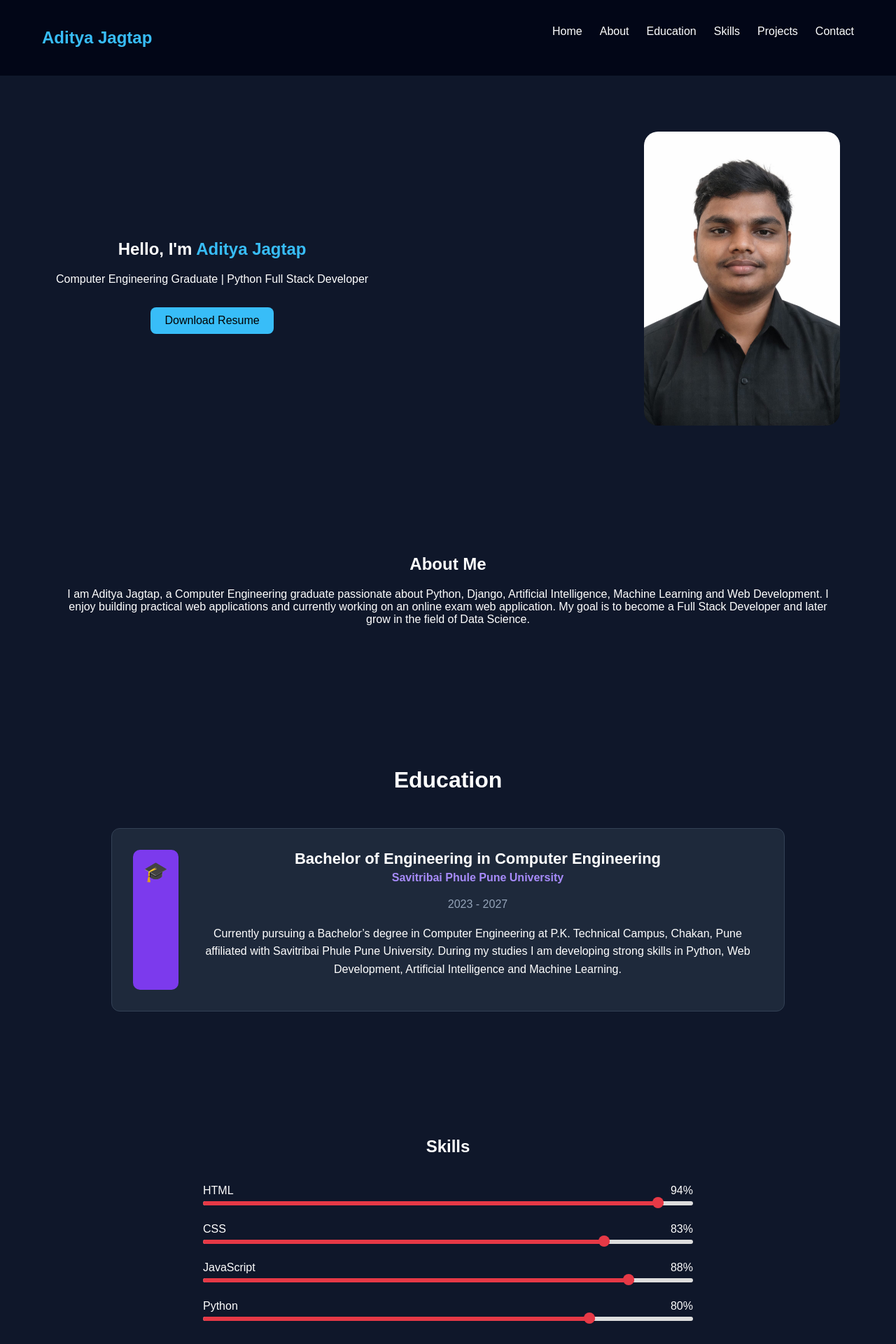
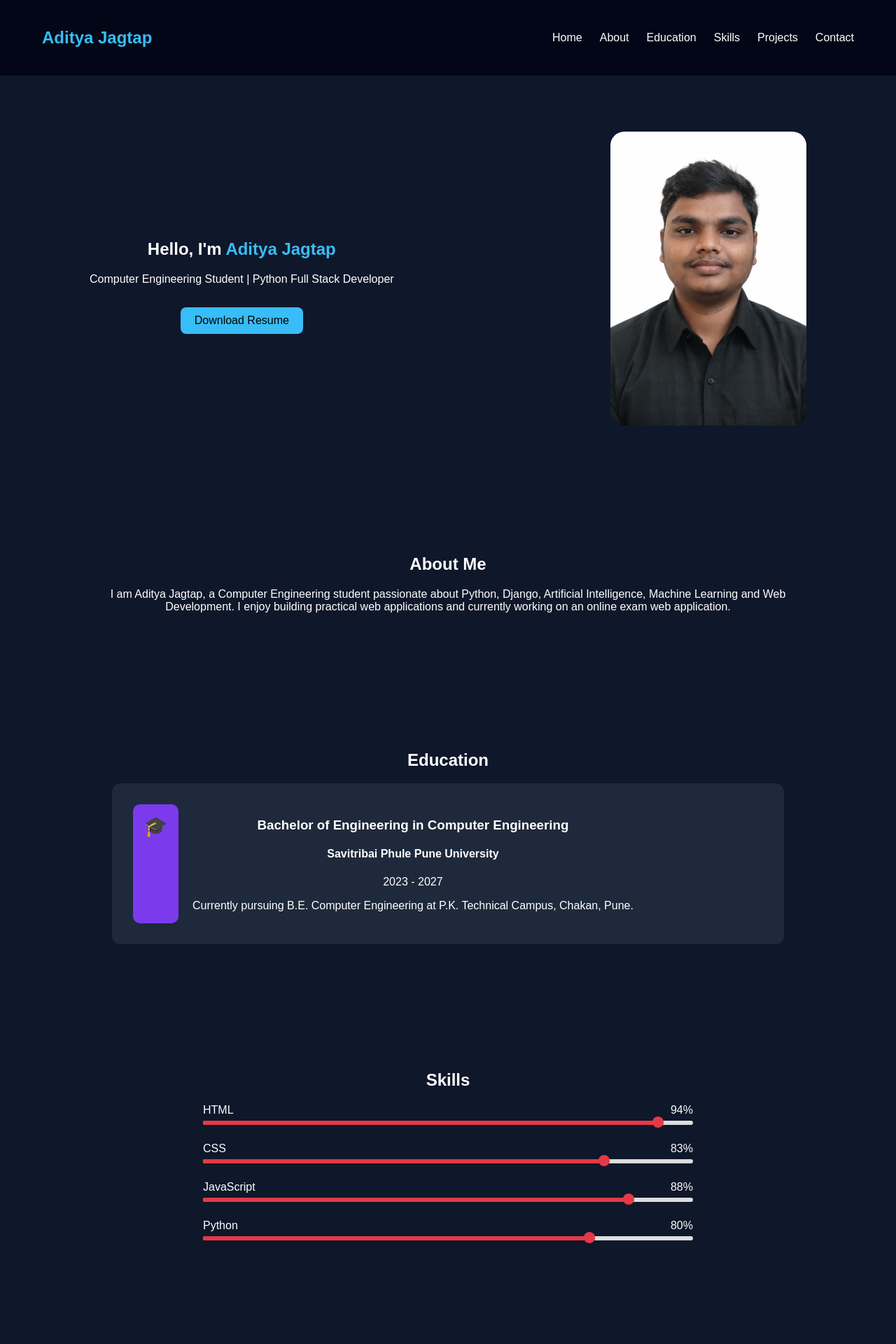
Before and after one commit to Aditya2005-ui/portfolio, a Django app: page / in a window 1280 px wide. Shown: the top 1920 px of the page at 70% size. Run offline with Django 5.2, Linux system fonts and the light colour scheme.

Commit message:
resposive site changes

```diff
--- a/main/static/css/style.css
+++ b/main/static/css/style.css
@@ -1,23 +1,27 @@
 body{
 margin:0;
-    font-family:Arial;
+font-family:Arial, Helvetica, sans-serif;
 background:#0f172a;
 color:white;
 }
 
-/* Navbar */
+/* NAVBAR */
 
 nav{
 display:flex;
 justify-content:space-between;
+align-items:center;
 padding:20px 60px;
 background:#020617;
+flex-wrap:wrap;
 }
 
 nav ul{
 display:flex;
 gap:25px;
 list-style:none;
+padding:0;
+margin:0;
 }
 
 nav a{
@@ -29,13 +33,15 @@ nav a{
 color:#38bdf8;
 }
 
-/* Hero */
+/* HERO */
 
 .hero{
 display:flex;
 align-items:center;
 justify-content:space-between;
-    padding:80px;
+padding:80px 10%;
+gap:40px;
+flex-wrap:wrap;
 }
 
 .hero span{
@@ -45,6 +51,7 @@ nav a{
 .hero img{
 width:280px;
 border-radius:20px;
+max-width:100%;
 }
 
 .btn{
@@ -55,23 +62,25 @@ nav a{
 margin-top:15px;
 text-decoration:none;
 border-radius:8px;
+transition:0.3s;
 }
 
-/* Sections */
+.btn:hover{
+transform:scale(1.08);
+}
+
+/* SECTIONS */
 
 section{
-    padding:80px;
+padding:80px 10%;
 text-align:center;
 }
 
+/* SKILLS */
+
 #skills{
-    padding:80px;
 max-width:700px;
 margin:auto;
-}
-
-#skills h2{
-    margin-bottom:40px;
 }
 
 .skill{
@@ -89,7 +98,6 @@ section{
 height:6px;
 background:#ddd;
 border-radius:5px;
-    position:relative;
 }
 
 .progress-bar{
@@ -162,46 +160,10 @@ section{
 padding:6px 12px;
 margin:5px;
 border-radius:6px;
+display:inline-block;
 }
 
-/* Footer */
-
-footer{
-    text-align:center;
-    padding:20px;
-    background:#020617;
-}
-
-/* animation */
-.btn{
-transition:0.3s;
-}
-
-.btn:hover{
-transform:scale(1.1);
-}
-
-.project-card{
-transition:0.3s;
-}
-
-.project-card:hover{
-transform:translateY(-10px);
-}
-
-/* education */
-
-#education{
-padding:80px;
-background:#0f172a;
-color:white;
-}
-
-.section-title{
-text-align:center;
-font-size:32px;
-margin-bottom:50px;
-}
+/* EDUCATION */
 
 .education-card{
 display:flex;
@@ -211,7 +173,7 @@ padding:30px;
 border-radius:12px;
 max-width:900px;
 margin:auto;
-border:1px solid #334155;
+flex-wrap:wrap;
 }
 
 .edu-icon{
@@ -221,27 +183,14 @@ padding:15px;
 border-radius:10px;
 }
 
-.edu-content h3{
-margin:0;
-font-size:22px;
+/* CONTACT */
+
+.github-link{
+color:#facc15;
+text-decoration:none;
 }
 
-.edu-content h4{
-color:#a78bfa;
-margin:5px 0;
-}
-
-.edu-year{
-color:#94a3b8;
-margin-bottom:10px;
-}
-
-.edu-content p{
-line-height:1.6;
-}
-
-
-/* contact form */
+/* CONTACT FORM */
 
 .contact-form{
 max-width:500px;
--- a/main/templates/home.html
+++ b/main/templates/home.html
@@ -1,15 +1,16 @@
+{% load static %}
 <!DOCTYPE html>
 <html lang="en">
+
 <head>
 
 <meta charset="UTF-8">
+<meta name="viewport" content="width=device-width, initial-scale=1.0">
+
 <title>Aditya Jagtap | Portfolio</title>
-
-{% load static %}
 
 <link rel="stylesheet" href="{% static 'css/style.css' %}">
 
-<!-- Animation Library -->
 <link rel="stylesheet" href="https://unpkg.com/aos@2.3.1/dist/aos.css"/>
 
 </head>
@@ -17,7 +18,8 @@
 <body>
 
 <!-- NAVBAR -->
-<nav data-aos="fade-down">
+
+<nav>
 
 <h2 class="logo">Aditya Jagtap</h2>
 
@@ -33,14 +35,15 @@
 </nav>
 
 
-<!-- HERO SECTION -->
+<!-- HERO -->
+
 <section id="home" class="hero">
 
 <div class="hero-text" data-aos="fade-right">
 
 <h1>Hello, I'm <span>Aditya Jagtap</span></h1>
 
-<p>Computer Engineering Graduate | Python Full Stack Developer</p>
+<p>Computer Engineering Student | Python Full Stack Developer</p>
 
 <a href="{% static 'resume.pdf' %}" class="btn" download>
 Download Resume
@@ -58,19 +61,20 @@ Download Resume
 
 
 <!-- ABOUT -->
-<section id="about" data-aos="fade-up">
+
+<section id="about">
 
 <h2>About Me</h2>
 
 <p>
-I am Aditya Jagtap, a Computer Engineering graduate passionate about
+I am Aditya Jagtap, a Computer Engineering student passionate about
 Python, Django, Artificial Intelligence, Machine Learning and Web
 Development. I enjoy building practical web applications and currently
-working on an online exam web application. My goal is to become a
-Full Stack Developer and later grow in the field of Data Science.
+working on an online exam web application.
 </p>
 
 </section>
+
 
 <!-- EDUCATION -->
 
@@ -80,9 +84,7 @@ Full Stack Developer and later grow in the field of Data Science.
 
 <div class="education-card">
 
-<div class="edu-icon">
-🎓
-</div>
+<div class="edu-icon">🎓</div>
 
 <div class="edu-content">
 
@@ -93,10 +95,8 @@ Full Stack Developer and later grow in the field of Data Science.
 <p class="edu-year">2023 - 2027</p>
 
 <p>
-Currently pursuing a Bachelor’s degree in Computer Engineering at
-P.K. Technical Campus, Chakan, Pune affiliated with Savitribai Phule
-Pune University. During my studies I am developing strong skills in
-Python, Web Development, Artificial Intelligence and Machine Learning.
+Currently pursuing B.E. Computer Engineering at
+P.K. Technical Campus, Chakan, Pune.
 </p>
 
 </div>
@@ -107,7 +107,8 @@ Python, Web Development, Artificial Intelligence and Machine Learning.
 
 
 <!-- SKILLS -->
-<section id="skills" data-aos="fade-up">
+
+<section id="skills">
 
 <h2>Skills</h2>
 
@@ -170,13 +171,16 @@ Python, Web Development, Artificial Intelligence and Machine Learning.
 
 
 <!-- PROJECTS -->
+
 <section id="projects">
 
-<h2 data-aos="fade-up">Projects</h2>
+<h2>Projects</h2>
 
 <div class="projects-container">
 
-<div class="project-card" data-aos="zoom-in">
+<!-- Portfolio Project -->
+
+<div class="project-card">
 
 <img src="{% static 'images/project1.png' %}" alt="project">
 
@@ -189,14 +193,19 @@ Python, Web Development, Artificial Intelligence and Machine Learning.
 <a href="https://github.com/Aditya2005-ui/portfolio" target="_blank">
 GitHub
 </a>
-<a href="https://portfolio1-5fm3.onrender.com" target="_blank">Live Demo</a>
+
+<a href="https://portfolio1-5fm3.onrender.com/" target="_blank">
+Live Demo
+</a>
 
 </div>
 
 </div>
 
 
-<div class="project-card" data-aos="zoom-in" data-aos-delay="200">
+<!-- Exam Portal -->
+
+<div class="project-card">
 
 <img src="{% static 'images/project2.png' %}" alt="project">
 
@@ -206,9 +215,13 @@ GitHub
 
 <div class="project-btns">
 
-<a href="https://github.com/Aditya2005-ui/exam-portal" target="_blank">GitHub</a>
+<a href="https://github.com/Aditya2005-ui/exam-portal" target="_blank">
+GitHub
+</a>
 
-<a href="https://exam-portal-1-7ha0.onrender.com/" target="_blank">Live Demo</a>
+<a href="https://exam-portal-1-7ha0.onrender.com/" target="_blank">
+Live Demo
+</a>
 
 </div>
 
@@ -220,38 +233,36 @@ GitHub
 
 
 <!-- CONTACT -->
-<section id="contact" data-aos="fade-up">
+
+<section id="contact">
 
 <h2>Contact</h2>
 
 <p>Email: adityaashokjagtap9356@email.com</p>
 
-<p >
+<p>
 GitHub:
-<a style="color:yellow" href="https://github.com/Aditya2005-ui" target="_blank">
+<a class="github-link" href="https://github.com/Aditya2005-ui" target="_blank">
 github.com/Aditya2005-ui
 </a>
 </p>
 
 </section>
 
-<!-- CONTACT Form-->
+
+<!-- CONTACT FORM -->
 
 <section id="contact-form">
 
 <h2>Contact Me</h2>
 
-<form action="mailto:adityaashokjagtap9356@email.com" method="POST" class="contact-form">
+<form class="contact-form">
 
-<input type="text" name="name" placeholder="Your Name" required>
+<input type="text" placeholder="Your Name" required>
 
-<input type="email" name="email" placeholder="Your Email" required>
+<input type="email" placeholder="Your Email" required>
 
-<textarea name="message" placeholder="Your Message" required></textarea>
-
-<input type="hidden" name="_captcha" value="false">
-
-<input type="hidden" name="_next" value="https://portfolio1-5fm3.onrender.com">
+<textarea placeholder="Your Message" required></textarea>
 
 <button type="submit">Send Message</button>
 
@@ -259,15 +270,17 @@ github.com/Aditya2005-ui
 
 </section>
 
+
 <!-- FOOTER -->
-<footer data-aos="fade-up">
+
+<footer>
+
 <h3>Made with ❤️ by Aditya</h3>
+
 <p>© 2026 Aditya. All rights reserved.</p>
 
 </footer>
 
-
-<!-- Animation Script -->
 
 <script src="https://unpkg.com/aos@2.3.1/dist/aos.js"></script>
 
```
Also changed, not shown: other parts of main/static/css/style.css (+59 -20 lines). Lines whose indentation alone changed are shown as unchanged.
